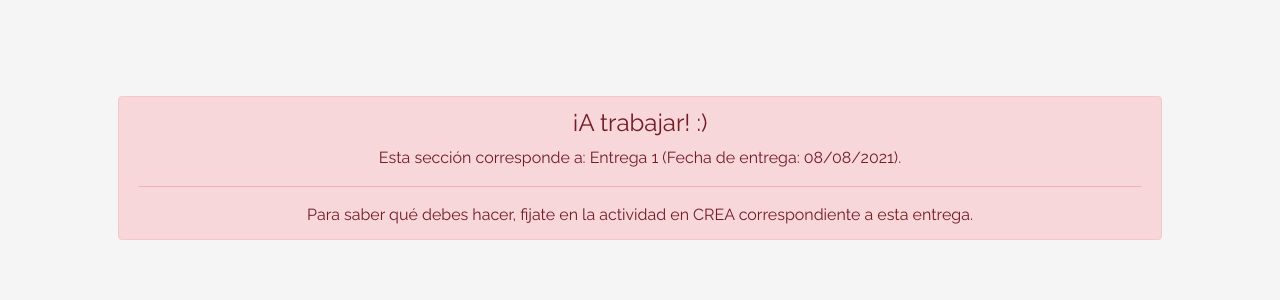
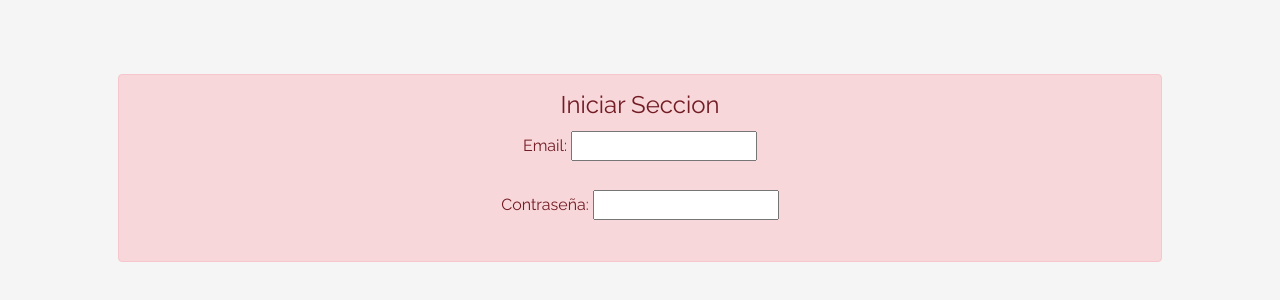
Before and after one commit to ExequielGcu/e-mercado, a plain HTML site: page index.html in a window 1280 px wide. Shown: the part 224-524 px from the top of the page. Drawn offline with Linux system fonts and the light colour scheme.

Commit message:
Update index.html

```diff
--- a/index.html
+++ b/index.html
@@ -40,10 +40,20 @@
 <body class="text-center">
   <div class="container p-5">
     <div class="alert alert-danger" role="alert" style="position: relative; width:auto; top: 0;">
-      <h4 class="alert-heading">¡A trabajar! :)</h4>
-      <p>Esta sección corresponde a: Entrega 1 (Fecha de entrega: 08/08/2021).</p>
-      <hr>
-      <p class="mb-0">Para saber qué debes hacer, fijate en la actividad en CREA correspondiente a esta entrega.</p>
+      <form action="#">
+        <fieldset>
+            <legend>Iniciar Seccion</legend>
+
+            <div>
+                <label for="email">Email:</label>
+                <input id="email" type="text" name="email">
+            </div><br>
+            <div>
+              <label for="password">Contraseña:</label>
+              <input id="password" type="password" name="password">
+          </div><br>
+        </fieldset>
+    </form>
     </div>
   </div>
 
```
